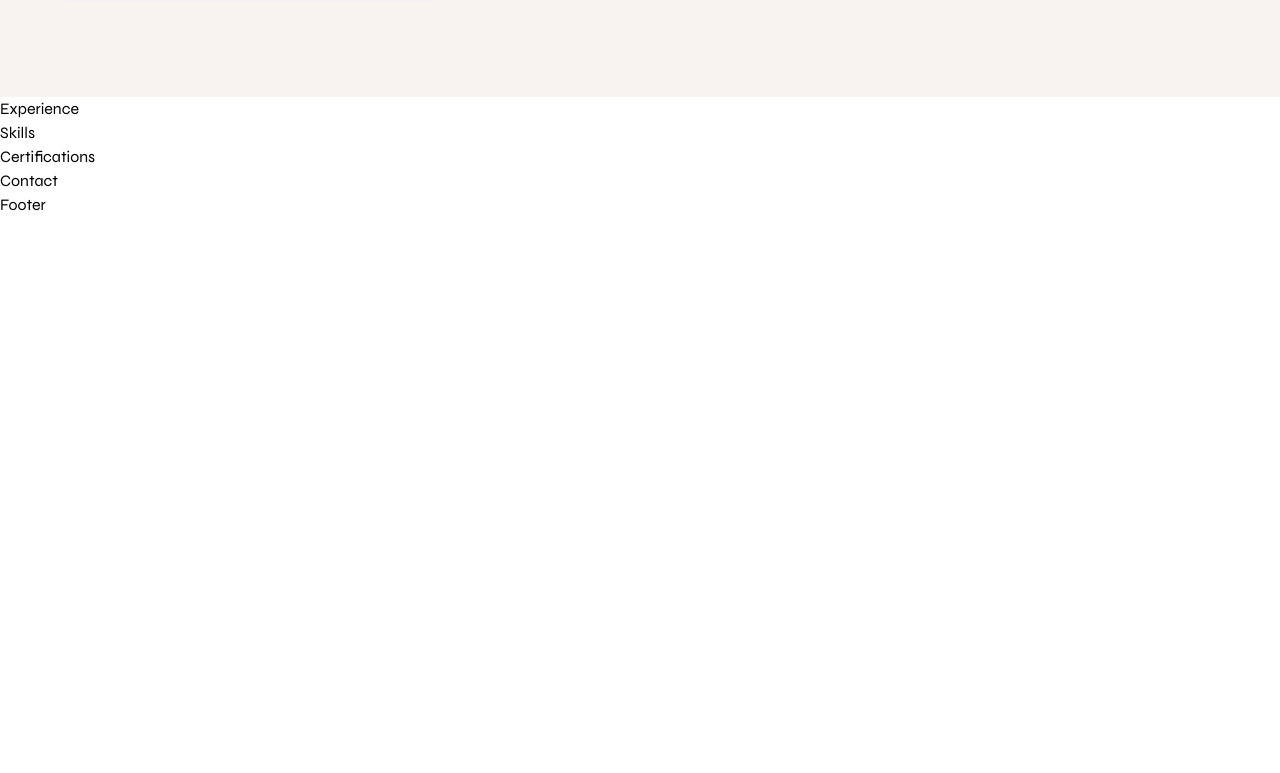
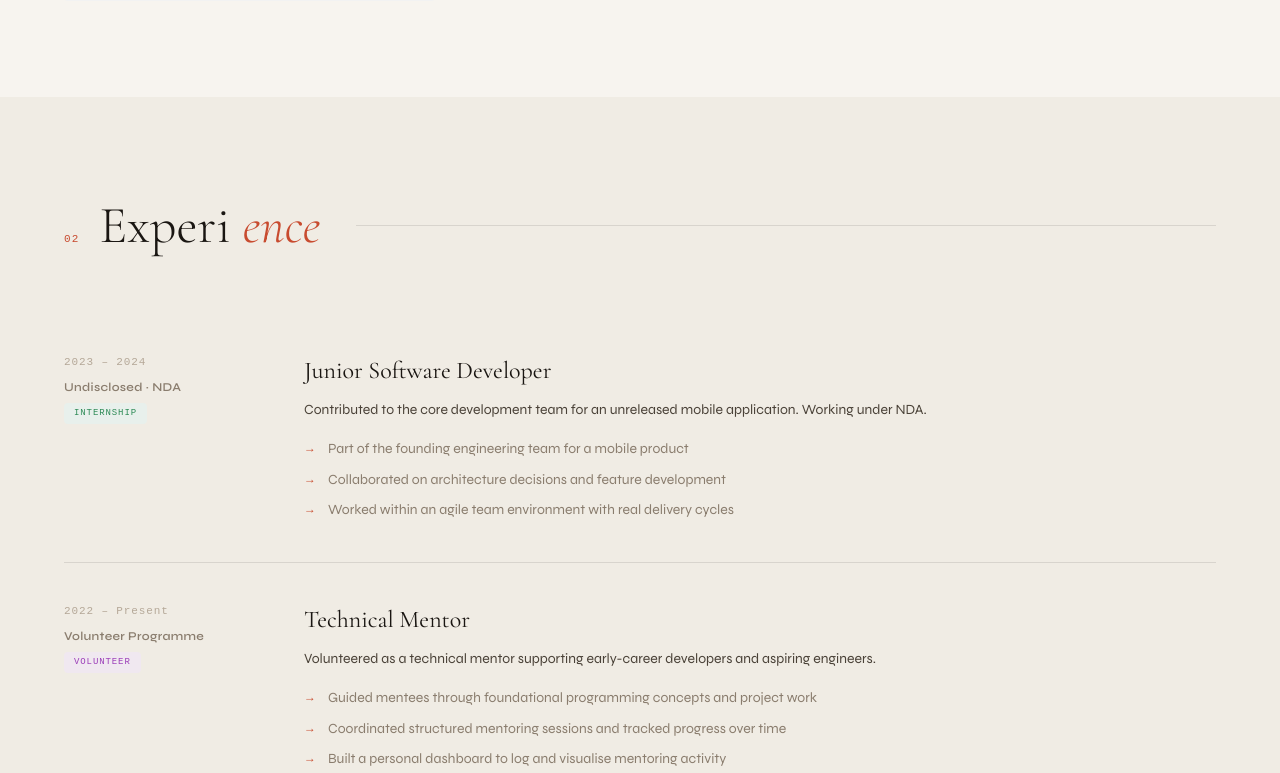
Before and after one commit to S-Osman4/Portfolio, a React (Vite) app: page / in a window 1280 px wide. Shown: the part 2367-3140 px from the top of the page. Before the commit the page ends 2584 px from the top, so only its background shows below. Built offline with nearby package versions, Linux system fonts and the light colour scheme.

Commit message:
feat(experience): add experience timeline section

```diff
--- a/src/components/sections/Experience.tsx
+++ b/src/components/sections/Experience.tsx
@@ -1 +1,115 @@
-export default function Experience() { return <section id="experience"><p>Experience</p></section> }
+/**
+ * Experience.tsx
+ * Renders work, volunteer, and training experience in a timeline list.
+ * Reads from data/experience.ts — no content hardcoded here.
+ * Each entry animates in on scroll via Framer Motion.
+ */
+
+import { motion } from 'framer-motion'
+import SectionHeader from '../ui/SectionHeader'
+import { experiences } from '../../data/experience'
+import { cn } from '../../utils/cn'
+import type { Experience } from '../../types'
+
+/** Badge colour per experience type */
+const TYPE_CLASS: Record<Experience['type'], string> = {
+    Internship: 'bg-[#e8f0ec] text-[#2e8b57]',
+    Volunteer: 'bg-[#f0e8f0] text-[#9b3db8]',
+    Training: 'bg-[#fef3ee] text-[#c84b2f]',
+}
+
+export default function Experience() {
+    return (
+        <section
+            id="experience"
+            className="py-24 px-6 md:px-12 bg-[#f0ece4]"
+        >
+            <div className="max-w-6xl mx-auto">
+
+                <SectionHeader num="02" title="Experi" accent="ence" />
+
+                <ol className="flex flex-col">
+                    {experiences.map((exp, index) => (
+                        <ExperienceItem key={exp.id} exp={exp} index={index} isLast={index === experiences.length - 1} />
+                    ))}
+                </ol>
+
+            </div>
+        </section>
+    )
+}
+
+/** ─────────────────────────────────────────────
+ * ExperienceItem
+ * Single experience row — extracted to keep
+ * the parent component readable.
+ * ───────────────────────────────────────────── */
+interface ExperienceItemProps {
+    exp: Experience
+    index: number
+    isLast: boolean
+}
+
+function ExperienceItem({ exp, index, isLast }: ExperienceItemProps) {
+    const { role, organisation, period, type, description, points } = exp
+
+    return (
+        <motion.li
+            className={cn(
+                'grid grid-cols-1 md:grid-cols-[200px_1fr] gap-4 md:gap-10 py-10',
+                !isLast && 'border-b border-black/10'
+            )}
+            initial={{ opacity: 0, y: 24 }}
+            whileInView={{ opacity: 1, y: 0 }}
+            viewport={{ once: true, margin: '-60px' }}
+            transition={{ duration: 0.5, delay: index * 0.08, ease: 'easeOut' }}
+        >
+            {/* Left — meta */}
+            <div className="flex flex-col gap-2">
+                <p className="font-mono text-[11px] tracking-[0.08em] text-[#b5a898]">
+                    {period}
+                </p>
+                <p className="text-xs font-semibold tracking-wide text-[#8a7d6e]">
+                    {organisation}
+                </p>
+                <span
+                    className={cn(
+                        'self-start font-mono text-[9px] tracking-widest uppercase px-2.5 py-1 rounded-sm',
+                        TYPE_CLASS[type]
+                    )}
+                >
+                    {type}
+                </span>
+            </div>
+
+            {/* Right — content */}
+            <div>
+                <h3 className="font-serif text-2xl font-normal text-[#1a1612] mb-3 leading-snug">
+                    {role}
+                </h3>
+
+                <p className="text-sm leading-relaxed text-[#4a4238] mb-4">
+                    {description}
+                </p>
+
+                <ul className="flex flex-col gap-2">
+                    {points.map((point) => (
+                        <li
+                            key={point}
+                            className="flex items-start gap-3 text-sm text-[#8a7d6e] leading-relaxed"
+                        >
+                            {/* Arrow marker */}
+                            <span
+                                className="text-[#c84b2f] text-xs mt-0.5 shrink-0"
+                                aria-hidden="true"
+                            >
+                                →
+                            </span>
+                            {point}
+                        </li>
+                    ))}
+                </ul>
+            </div>
+        </motion.li>
+    )
+}
```
